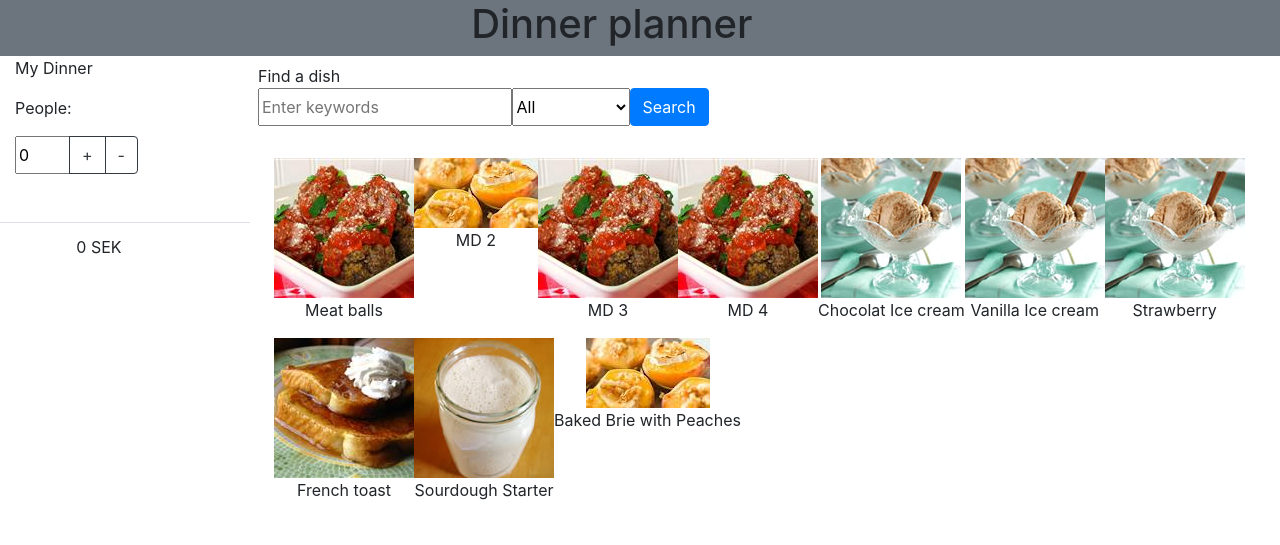
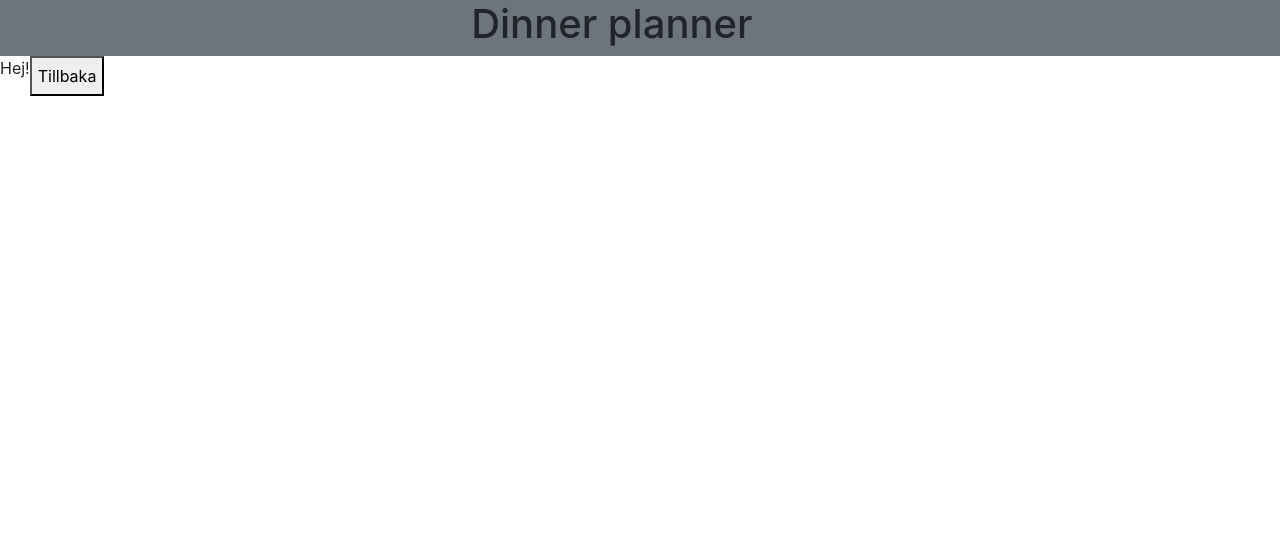
Before and after one commit to oshinongit/dynamic_web_lab1, a plain HTML site: page index.html in a window 1280 px wide. Drawn offline with nearby package versions, Linux system fonts and the light colour scheme.

Commit message:
Viewwwwsss

```diff
--- a/js/app.js
+++ b/js/app.js
@@ -60,6 +60,58 @@ function showPrintView(model) {
 
 var model = null;
 
+class App {
+    constructor() {
+        this.views = new Map;
+        this.activeView = "";
+        this.model = new DinnerModel();
+    }
+
+    addView(name, view) {
+        this.views[name] = new view(document.getElementById("content"), this.model);
+        this.model.addObserver(() => { if (name == this.activeView) { this.views[name].update(); } });
+    }
+
+    setActiveView(name) {
+        this.activeView = name;
+        this.views[this.activeView].update();
+    }
+
+    getActiveView() {
+        return this.activeView;
+    }
+
+    getModel() {
+        return this.model;
+    }
+}
+
+class View {
+    constructor(container, model) {
+        this.container = container;
+        this.model = model;
+        this.update();
+    }
+
+    update() {
+        this.container.innerHTML = "";
+    }
+}
+
+class TestView extends View {
+    constructor(container, model) {
+        super(container, model);
+    }
+
+    update() {
+        super.update();
+
+        this.container.innerHTML = "<p>Hej!</p><button onclick='app.setActiveView(\"SelectDish\")'>Tillbaka</button>";
+    }
+}
+
+var app = null;
+
 $(function() {
 	//We instantiate our model
     model = new DinnerModel();
@@ -69,13 +121,15 @@ $(function() {
     //var sidebarView = new SidebarView($("#mydinner"), model);
     //var dishDetailView = new DishDetailView($("#dishDetailView"), model);
 
-
     $("#toggleSidebar").click(function() {
-        $("#mydinner").toggleClass("hide");
+        $("#sidebar").toggleClass("hide");
     });
 
-    showSelectDish(model);
-
+    app = new App();
+    app.addView("SelectDish", SelectDishView);
+    app.addView("DishDetail", DishDetailView);
+    app.addView("Test", TestView);
+    app.setActiveView("Test");
 
 	/**
 	 * IMPORTANT: app.js is the only place where you are allowed to
--- a/js/model/dinnerModel.js
+++ b/js/model/dinnerModel.js
@@ -1,4 +1,4 @@
-class Observable{
+class Observable {
     constructor(){
 	   this._observers = [];
    }
--- a/js/view/dishDetailView.js
+++ b/js/view/dishDetailView.js
@@ -12,10 +12,25 @@
  * @param {jQuery object} container - references the HTML parent element that contains the view.
  * @param {Object} model - the reference to the Dinner Model
  */
-var DishDetailView = function (container, model) {
+
+ class DishDetailView extends View {
+     constructor(container, model) {
+         super(container, model);
+     }
+
+     update() {
+         super.update();
+
+         var sidebarView = new SidebarView(this.container, model);
+         var dishDetail = document.createElement("div");
+         dishDetail.className = "d-flex flex-row flex-grow-1 py-4 wrap-mobile";
+
+         this.container.appendChild(dishDetail);
+
+         let container = $(dishDetail);
          container.html('<div id="dishDescription" class="d-flex flex-column flex-fill w-50 mx-5 mb-5"></div><div id="dishIngredients" class="d-flex flex-column flex-fill mx-5"></div>');
 
-    var dish = model.getDish(1);
+         var dish = this.model.getDish(1);
          var description = container.find("#dishDescription");
          var ingredients = container.find("#dishIngredients");
          var sum = 0;
@@ -33,3 +48,4 @@ var DishDetailView = function (container, model) {
          html += "<button type='button' class='btn btn-outline-dark'>Add to menu</button>"
          ingredients.append(html);
      }
+ }
--- a/js/view/selectDishView.js
+++ b/js/view/selectDishView.js
@@ -13,24 +13,35 @@
  * @param {Object} model - the reference to the Dinner Model
  */
 
-var SelectDishView = function (container, model) {
-    container.append('<div class=" p-2">Find a dish<div class="d-flex flex-row"><input type="text" class="w-25" placeholder="Enter keywords"><select id="typeSelect"><option value="all">All</option><option value="main dish">Main Course</option><option value="side dish">Side Dish</option><option value="dessert">Dessert</option><option value="starter">Appetizer</option></select><button class="btn btn-primary " type="button">Search</button>');
+class SelectDishView extends View {
+    constructor(container, model) {
+        super(container, model);
+    }
 
-    container.append('<div id="dishList" class="d-flex justify-content-start p-4 flex-wrap"></div>');
+    update() {
+        super.update();
 
-    var type = container.find("#typeSelect").val();
+        // Skapa HTML-strukturen
+        var sidebarView = new SidebarView(this.container, this.model);
 
-    var dishes = model.getAllDishes(type, 0);
+        var selectDish = document.createElement("div");
+        selectDish.className = "d-none d-flex flex-column flex-grow-1";
+        this.container.appendChild(selectDish);
+
+        let jqueryContainer = $(selectDish);
+        let model = this.model;
+        jqueryContainer.append('<div class=" p-2">Find a dish<div class="d-flex flex-row"><input type="text" class="w-25" placeholder="Enter keywords"><select id="typeSelect"><option value="all">All</option><option value="main dish">Main Course</option><option value="side dish">Side Dish</option><option value="dessert">Dessert</option><option value="starter">Appetizer</option></select><button class="btn btn-primary " type="button">Search</button>');
+        jqueryContainer.append('<div id="dishList" class="d-flex justify-content-start p-4 flex-wrap"></div>');
+
+        var type = jqueryContainer.find("#typeSelect").val();
+
+        var dishes = this.model.getAllDishes(type, 0);
 
         if (type == "all") {
-        dishes = model.getAllDishes("main dish");
-        console.log(dishes);
-        dishes = dishes.concat(model.getAllDishes("side dish"));
-        console.log(dishes);
-        dishes = dishes.concat(model.getAllDishes("dessert"));
-        console.log(dishes);
-        dishes = dishes.concat(model.getAllDishes("starter"));
-        console.log(dishes);
+            dishes = this.model.getAllDishes("main dish");
+            dishes = dishes.concat(this.model.getAllDishes("side dish"));
+            dishes = dishes.concat(this.model.getAllDishes("dessert"));
+            dishes = dishes.concat(this.model.getAllDishes("starter"));
         }
 
         var div_id = 0;
@@ -38,19 +49,7 @@ var SelectDishView = function (container, model) {
         dishes.forEach(function(dish) {
             var element = document.createElement("div");
             var view = new DishItemView(element, model, dish);
-        container.find("#dishList").append(element);
-
-        /*div_id++;
-        var new_div = document.createElement("div");
-        new_div.id = "dish_" + div_id;
-        new_div.classList.add('text-center');
-        var innerData = document.createElement("img");
-        innerData.src = "images/" + dish.image;
-        innerData.alt = "Missing image";
-
-        new_div.append(innerData);
-        container.find("#dishList").append(new_div);*/
-
-        //container.find("#dishList").append("<div class='text-center'><img src='images/" + dish.image + "' alt='bla bla'/><p>" + dish.name + "</p></div>");
+            jqueryContainer.find("#dishList").append(element);
         });
     }
+}
--- a/js/view/sidebarView.js
+++ b/js/view/sidebarView.js
@@ -12,7 +12,20 @@
  * @param {jQuery object} container - references the HTML parent element that contains the view.
  * @param {Object} model - the reference to the Dinner Model
  */
-var SidebarView = function (container, model) {
+
+class SidebarView extends View {
+    constructor(container, model) {
+        super(container, model);
+    }
+
+    update() {
+        super.update();
+
+        var sidebar = document.createElement("div");
+        this.container.appendChild(sidebar);
+        sidebar.className = "d-flex flex-column hide";
+        sidebar.style = "min-width:250px; max-width:250px;";
+        let container = $(sidebar);
 
         var totalprice = 0;
 
@@ -36,7 +49,5 @@ var SidebarView = function (container, model) {
         html += "<tr><td></td><td>"+ totalprice + " SEK</td></tr></table>"
 
         container.html(html);
-
-
-    //container.find("#dishSideList").html("<table class='table w-100'><tr><td>" + myDish.name + "</td><td>" + totalprice + " SEK</td></tr><tr><td></td><td>"+ "TOTAL PRICE FOR ALL DISHES" +" SEK</td></tr></table>");
     }
+}
--- a/style.css
+++ b/style.css
@@ -1,5 +1,5 @@
 @media screen and (max-width: 976px) {
-    #mydinner {
+    #sidebar {
         min-width: 100% !important;
     }
 
```
Lines whose indentation alone changed are shown as unchanged.
